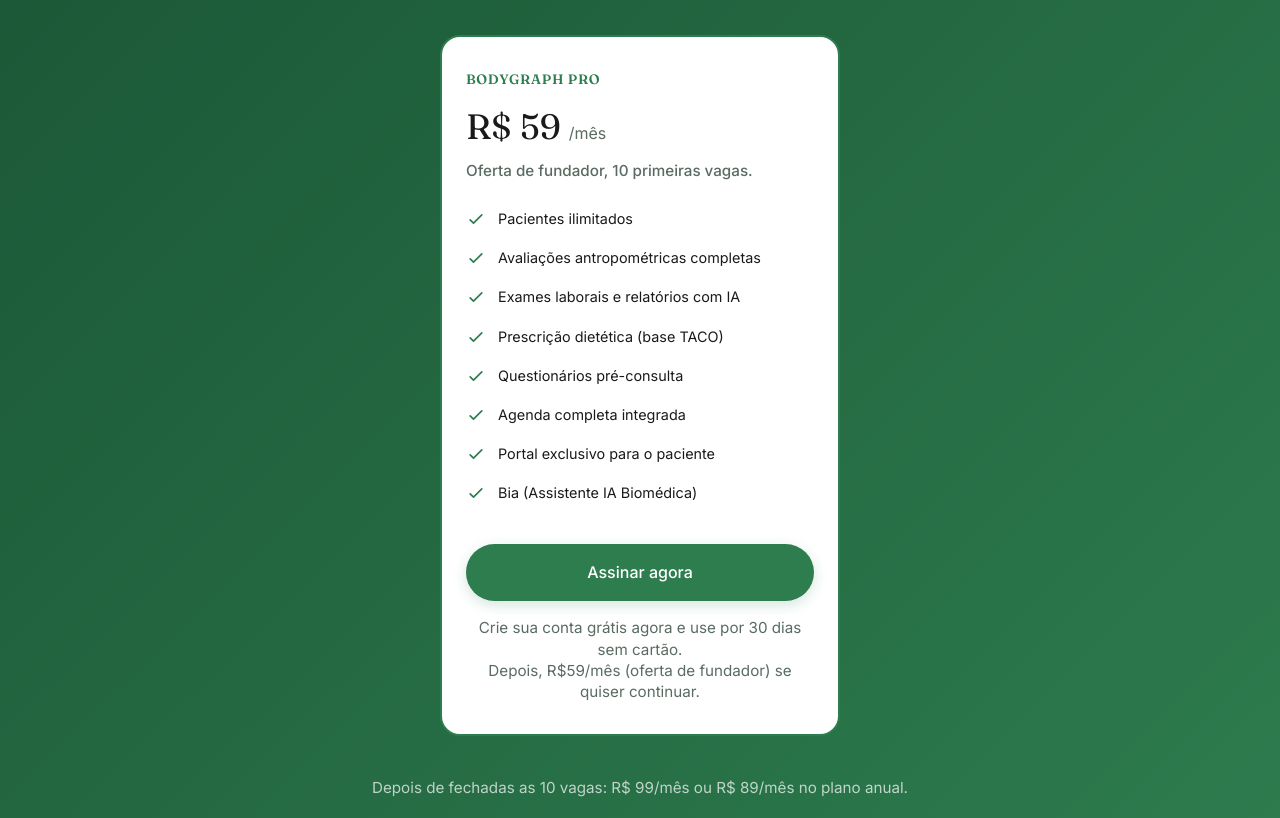
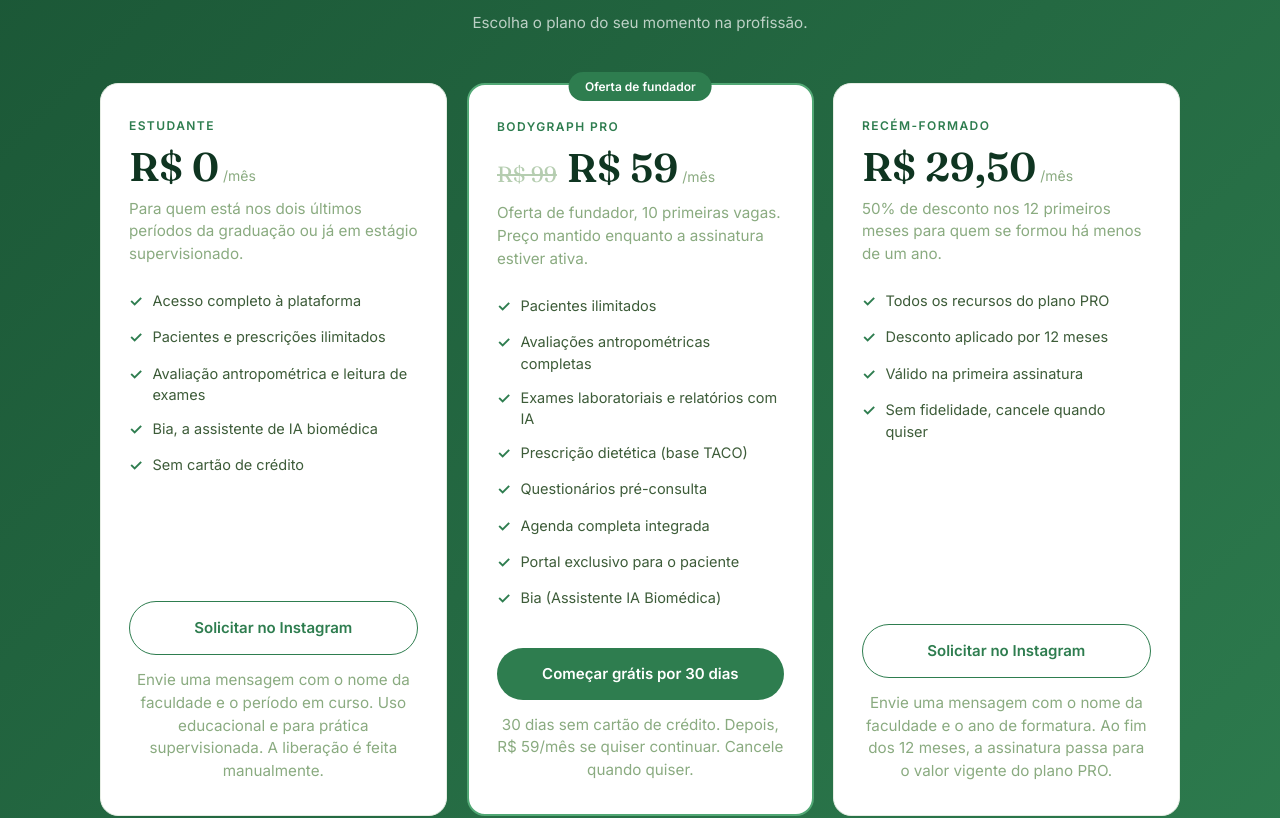
Before and after one commit to RodolfoB98/graph-landing, a React (Vite) app: page / in a window 1280 px wide. Shown: the part 4900-5718 px from the top of the page. Built offline with nearby package versions, Linux system fonts and the light colour scheme.

Commit message:
Feat: Add multi-tier Pricing section

```diff
--- a/src/components/Pricing.tsx
+++ b/src/components/Pricing.tsx
@@ -1,36 +1,191 @@
+import { useState, useEffect } from 'react';
+
 export default function Pricing() {
+  const [windowWidth, setWindowWidth] = useState(typeof window !== 'undefined' ? window.innerWidth : 1200);
+
+  useEffect(() => {
+    const handleResize = () => setWindowWidth(window.innerWidth);
+    window.addEventListener('resize', handleResize, { passive: true });
+    return () => window.removeEventListener('resize', handleResize);
+  }, []);
+
+  const isMobile = windowWidth < 900;
+
+  const cardStyle = {
+    background: '#ffffff',
+    borderRadius: '18px',
+    padding: '32px 28px',
+    height: '100%',
+    display: 'flex',
+    flexDirection: 'column' as const,
+    border: '1px solid #e6ede4',
+    boxSizing: 'border-box' as const,
+  };
+
+  const proCardStyle = {
+    ...cardStyle,
+    border: '2px solid #52a875',
+    position: 'relative' as const,
+    order: isMobile ? -1 : 0,
+  };
+
+  const eyebrowStyle = { fontFamily: 'Inter, sans-serif', fontSize: '12px', fontWeight: 600, letterSpacing: '0.12em', textTransform: 'uppercase' as const, color: '#2e7d4f' };
+  const priceStyle = { fontFamily: 'Fraunces, serif', fontSize: '40px', fontWeight: 600, color: '#0f3521', lineHeight: 1 };
+  const suffixStyle = { fontFamily: 'Inter, sans-serif', fontSize: '14px', color: '#8aab80', marginLeft: '4px' };
+  const strikethroughStyle = { fontFamily: 'Fraunces, serif', fontSize: '22px', color: '#b5cdb0', textDecoration: 'line-through', marginRight: '10px' };
+  const legendStyle = { fontFamily: 'Inter, sans-serif', fontSize: '13px', color: '#8aab80', margin: '10px 0 24px', lineHeight: 1.5 };
+  const itemStyle = { fontFamily: 'Inter, sans-serif', fontSize: '14.5px', color: '#3d5c39', lineHeight: 1.5 };
+  const footerStyle = { fontFamily: 'Inter, sans-serif', fontSize: '12px', color: '#8aab80', lineHeight: 1.5, marginTop: '14px', textAlign: 'center' as const };
+
+  const checkIcon = <span style={{ color: '#2e7d4f', fontWeight: 600, flexShrink: 0 }}>✓</span>;
+
+  const btnOutlineStyle = {
+    background: 'transparent',
+    border: '1px solid #2e7d4f',
+    color: '#2e7d4f',
+    padding: '14px',
+    borderRadius: '999px',
+    fontFamily: 'Inter, sans-serif',
+    fontWeight: 600,
+    fontSize: '15px',
+    textAlign: 'center' as const,
+    display: 'block',
+    textDecoration: 'none',
+    width: '100%',
+    boxSizing: 'border-box' as const,
+    transition: 'background 0.2s ease'
+  };
+
+  const btnSolidStyle = {
+    ...btnOutlineStyle,
+    background: '#2e7d4f',
+    color: '#ffffff',
+    border: 'none',
+  };
+
   return (
     <section className="pricing" id="precos">
       <div className="container">
         <div className="section-header reveal active">
           <h2>Simples, transparente, justo.</h2>
+          <p style={{ fontFamily: 'Inter, sans-serif', fontSize: '16px', color: 'rgba(255,255,255,0.7)', margin: '12px auto 48px', maxWidth: '480px', textAlign: 'center' }}>
+            Escolha o plano do seu momento na profissão.
+          </p>
         </div>
-        <div className="pricing-grid" style={{ display: 'flex', justifyContent: 'center' }}>
-          {/* Pro */}
-          <div className="pricing-card pro reveal active" style={{ maxWidth: '400px', width: '100%' }}>
-            <h3 className="plan-name" style={{ fontSize: '1.2rem', color: 'var(--primary)', marginBottom: '8px' }}>BodyGraph PRO</h3>
-            <div className="plan-price" style={{ marginBottom: '4px' }}>R$ 59<span>/mês</span></div>
-            <p style={{ fontSize: '0.85rem', color: 'var(--text-muted)', marginBottom: '24px', fontWeight: 500 }}>
-              Oferta de fundador, 10 primeiras vagas.
-            </p>
-            <ul className="plan-features">
-              <li><svg viewBox="0 0 24 24"><path d="M5 13L9 17L19 7" stroke="currentColor" strokeWidth="2" strokeLinecap="round" strokeLinejoin="round" fill="none"/></svg> Pacientes ilimitados</li>
-              <li><svg viewBox="0 0 24 24"><path d="M5 13L9 17L19 7" stroke="currentColor" strokeWidth="2" strokeLinecap="round" strokeLinejoin="round" fill="none"/></svg> Avaliações antropométricas completas</li>
-              <li><svg viewBox="0 0 24 24"><path d="M5 13L9 17L19 7" stroke="currentColor" strokeWidth="2" strokeLinecap="round" strokeLinejoin="round" fill="none"/></svg> Exames laborais e relatórios com IA</li>
-              <li><svg viewBox="0 0 24 24"><path d="M5 13L9 17L19 7" stroke="currentColor" strokeWidth="2" strokeLinecap="round" strokeLinejoin="round" fill="none"/></svg> Prescrição dietética (base TACO)</li>
-              <li><svg viewBox="0 0 24 24"><path d="M5 13L9 17L19 7" stroke="currentColor" strokeWidth="2" strokeLinecap="round" strokeLinejoin="round" fill="none"/></svg> Questionários pré-consulta</li>
-              <li><svg viewBox="0 0 24 24"><path d="M5 13L9 17L19 7" stroke="currentColor" strokeWidth="2" strokeLinecap="round" strokeLinejoin="round" fill="none"/></svg> Agenda completa integrada</li>
-              <li><svg viewBox="0 0 24 24"><path d="M5 13L9 17L19 7" stroke="currentColor" strokeWidth="2" strokeLinecap="round" strokeLinejoin="round" fill="none"/></svg> Portal exclusivo para o paciente</li>
-              <li><svg viewBox="0 0 24 24"><path d="M5 13L9 17L19 7" stroke="currentColor" strokeWidth="2" strokeLinecap="round" strokeLinejoin="round" fill="none"/></svg> Bia (Assistente IA Biomédica)</li>
+
+        <div style={{ display: 'grid', gridTemplateColumns: 'repeat(auto-fit, minmax(290px, 1fr))', gap: '20px', maxWidth: '1080px', margin: '0 auto', alignItems: 'stretch' }}>
+
+          {/* Card 1: Estudante */}
+          <div style={cardStyle} className="reveal active">
+            <span style={eyebrowStyle}>ESTUDANTE</span>
+            <div style={{ display: 'flex', alignItems: 'baseline', marginTop: '12px' }}>
+              <span style={priceStyle}>R$ 0</span>
+              <span style={suffixStyle}>/mês</span>
+            </div>
+            <p style={legendStyle}>Para quem está nos dois últimos períodos da graduação ou já em estágio supervisionado.</p>
+
+            <ul style={{ listStyle: 'none', padding: 0, margin: '0 0 24px' }}>
+              <li style={{ display: 'flex', gap: '10px', alignItems: 'flex-start', marginBottom: '12px' }}>{checkIcon} <span style={itemStyle}>Acesso completo à plataforma</span></li>
+              <li style={{ display: 'flex', gap: '10px', alignItems: 'flex-start', marginBottom: '12px' }}>{checkIcon} <span style={itemStyle}>Pacientes e prescrições ilimitados</span></li>
+              <li style={{ display: 'flex', gap: '10px', alignItems: 'flex-start', marginBottom: '12px' }}>{checkIcon} <span style={itemStyle}>Avaliação antropométrica e leitura de exames</span></li>
+              <li style={{ display: 'flex', gap: '10px', alignItems: 'flex-start', marginBottom: '12px' }}>{checkIcon} <span style={itemStyle}>Bia, a assistente de IA biomédica</span></li>
+              <li style={{ display: 'flex', gap: '10px', alignItems: 'flex-start', marginBottom: '12px' }}>{checkIcon} <span style={itemStyle}>Sem cartão de crédito</span></li>
             </ul>
-            <a href="https://app.bodygraph.com.br/?onboarding=1" className="btn btn-primary" style={{ display: 'block', textAlign: 'center', marginTop: '32px' }}>Assinar agora</a>
-            <p style={{ fontSize: '11px', color: 'var(--text-muted)', textAlign: 'center', marginTop: '16px', lineHeight: '1.4' }}>
-              Crie sua conta grátis agora e use por 30 dias sem cartão.<br />
-              Depois, R$59/mês (oferta de fundador) se quiser continuar.
-            </p>
+
+            <div style={{ marginTop: 'auto' }}>
+              <a
+                href="https://www.instagram.com/bg.bodygraph/"
+                target="_blank"
+                rel="noopener noreferrer"
+                style={btnOutlineStyle}
+                onMouseEnter={(e) => e.currentTarget.style.background = '#f7f9f6'}
+                onMouseLeave={(e) => e.currentTarget.style.background = 'transparent'}
+                onFocus={(e) => e.currentTarget.style.background = '#f7f9f6'}
+                onBlur={(e) => e.currentTarget.style.background = 'transparent'}
+              >
+                Solicitar no Instagram
+              </a>
+              <p style={footerStyle}>Envie uma mensagem com o nome da faculdade e o período em curso. Uso educacional e para prática supervisionada. A liberação é feita manualmente.</p>
+            </div>
           </div>
+
+          {/* Card 2: PRO */}
+          <div style={proCardStyle} className="reveal active">
+            <div style={{ position: 'absolute', top: '-13px', left: '50%', transform: 'translateX(-50%)', background: '#2e7d4f', color: '#ffffff', fontFamily: 'Inter, sans-serif', fontSize: '12px', fontWeight: 600, padding: '5px 16px', borderRadius: '999px', whiteSpace: 'nowrap' }}>
+              Oferta de fundador
+            </div>
+            <span style={eyebrowStyle}>BODYGRAPH PRO</span>
+            <div style={{ display: 'flex', alignItems: 'baseline', marginTop: '12px' }}>
+              <span style={strikethroughStyle}>R$ 99</span>
+              <span style={priceStyle}>R$ 59</span>
+              <span style={suffixStyle}>/mês</span>
+            </div>
+            <p style={legendStyle}>Oferta de fundador, 10 primeiras vagas. Preço mantido enquanto a assinatura estiver ativa.</p>
+
+            <ul style={{ listStyle: 'none', padding: 0, margin: '0 0 24px' }}>
+              <li style={{ display: 'flex', gap: '10px', alignItems: 'flex-start', marginBottom: '12px' }}>{checkIcon} <span style={itemStyle}>Pacientes ilimitados</span></li>
+              <li style={{ display: 'flex', gap: '10px', alignItems: 'flex-start', marginBottom: '12px' }}>{checkIcon} <span style={itemStyle}>Avaliações antropométricas completas</span></li>
+              <li style={{ display: 'flex', gap: '10px', alignItems: 'flex-start', marginBottom: '12px' }}>{checkIcon} <span style={itemStyle}>Exames laboratoriais e relatórios com IA</span></li>
+              <li style={{ display: 'flex', gap: '10px', alignItems: 'flex-start', marginBottom: '12px' }}>{checkIcon} <span style={itemStyle}>Prescrição dietética (base TACO)</span></li>
+              <li style={{ display: 'flex', gap: '10px', alignItems: 'flex-start', marginBottom: '12px' }}>{checkIcon} <span style={itemStyle}>Questionários pré-consulta</span></li>
+              <li style={{ display: 'flex', gap: '10px', alignItems: 'flex-start', marginBottom: '12px' }}>{checkIcon} <span style={itemStyle}>Agenda completa integrada</span></li>
+              <li style={{ display: 'flex', gap: '10px', alignItems: 'flex-start', marginBottom: '12px' }}>{checkIcon} <span style={itemStyle}>Portal exclusivo para o paciente</span></li>
+              <li style={{ display: 'flex', gap: '10px', alignItems: 'flex-start', marginBottom: '12px' }}>{checkIcon} <span style={itemStyle}>Bia (Assistente IA Biomédica)</span></li>
+            </ul>
+
+            <div style={{ marginTop: 'auto' }}>
+              <a
+                href="https://app.bodygraph.com.br/?onboarding=1"
+                style={btnSolidStyle}
+                onMouseEnter={(e) => e.currentTarget.style.background = '#52a875'}
+                onMouseLeave={(e) => e.currentTarget.style.background = '#2e7d4f'}
+                onFocus={(e) => e.currentTarget.style.background = '#52a875'}
+                onBlur={(e) => e.currentTarget.style.background = '#2e7d4f'}
+              >
+                Começar grátis por 30 dias
+              </a>
+              <p style={footerStyle}>30 dias sem cartão de crédito. Depois, R$ 59/mês se quiser continuar. Cancele quando quiser.</p>
+            </div>
+          </div>
+
+          {/* Card 3: Recém-formado */}
+          <div style={cardStyle} className="reveal active">
+            <span style={eyebrowStyle}>RECÉM-FORMADO</span>
+            <div style={{ display: 'flex', alignItems: 'baseline', marginTop: '12px' }}>
+              <span style={priceStyle}>R$ 29,50</span>
+              <span style={suffixStyle}>/mês</span>
+            </div>
+            <p style={legendStyle}>50% de desconto nos 12 primeiros meses para quem se formou há menos de um ano.</p>
+
+            <ul style={{ listStyle: 'none', padding: 0, margin: '0 0 24px' }}>
+              <li style={{ display: 'flex', gap: '10px', alignItems: 'flex-start', marginBottom: '12px' }}>{checkIcon} <span style={itemStyle}>Todos os recursos do plano PRO</span></li>
+              <li style={{ display: 'flex', gap: '10px', alignItems: 'flex-start', marginBottom: '12px' }}>{checkIcon} <span style={itemStyle}>Desconto aplicado por 12 meses</span></li>
+              <li style={{ display: 'flex', gap: '10px', alignItems: 'flex-start', marginBottom: '12px' }}>{checkIcon} <span style={itemStyle}>Válido na primeira assinatura</span></li>
+              <li style={{ display: 'flex', gap: '10px', alignItems: 'flex-start', marginBottom: '12px' }}>{checkIcon} <span style={itemStyle}>Sem fidelidade, cancele quando quiser</span></li>
+            </ul>
+
+            <div style={{ marginTop: 'auto' }}>
+              <a
+                href="https://www.instagram.com/bg.bodygraph/"
+                target="_blank"
+                rel="noopener noreferrer"
+                style={btnOutlineStyle}
+                onMouseEnter={(e) => e.currentTarget.style.background = '#f7f9f6'}
+                onMouseLeave={(e) => e.currentTarget.style.background = 'transparent'}
+                onFocus={(e) => e.currentTarget.style.background = '#f7f9f6'}
+                onBlur={(e) => e.currentTarget.style.background = 'transparent'}
+              >
+                Solicitar no Instagram
+              </a>
+              <p style={footerStyle}>Envie uma mensagem com o nome da faculdade e o ano de formatura. Ao fim dos 12 meses, a assinatura passa para o valor vigente do plano PRO.</p>
+            </div>
+          </div>
+
         </div>
-        <p className="pricing-note">Depois de fechadas as 10 vagas: R$ 99/mês ou R$ 89/mês no plano anual.</p>
+
+        <p style={{ fontFamily: 'Inter, sans-serif', fontSize: '13px', color: 'rgba(255,255,255,0.6)', textAlign: 'center', margin: '40px auto 0', maxWidth: '560px' }}>
+          Depois de fechadas as 10 vagas de fundador, o PRO passa a R$ 99/mês ou R$ 89/mês no plano anual.
+        </p>
       </div>
     </section>
   );
```
